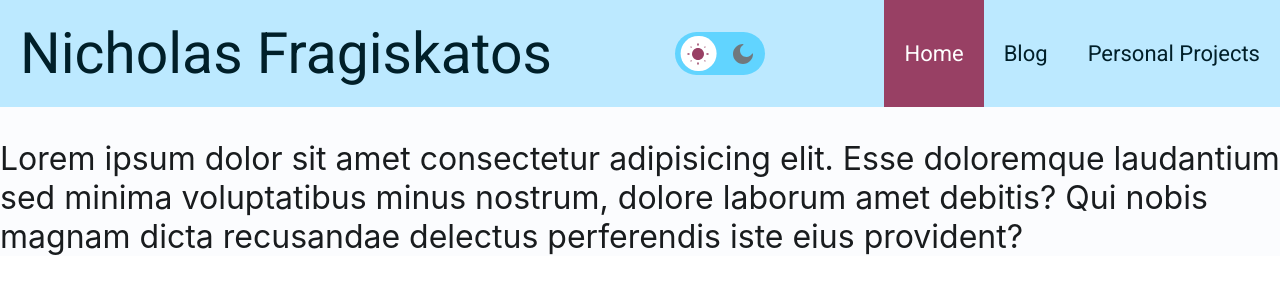
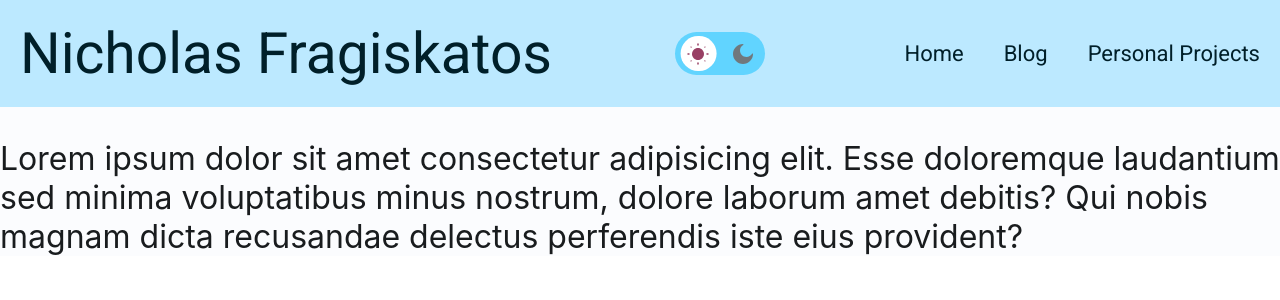
Before and after one commit to nfragiskatos/personal-website, a React (Create React App) app: page / in a window 1280 px wide. Shown: the top 300 px of the page. Built offline with nearby package versions, Linux system fonts and the light colour scheme.

Commit message:
- Changed some styling on the navbar for link hovering

```diff
--- a/src/Navbar/Navbar.styles.ts
+++ b/src/Navbar/Navbar.styles.ts
@@ -23,17 +23,16 @@ interface PageProps {
 
 export const Page = styled.li<PageProps>`
   padding: 1rem;
-  ${({ isActive, theme }) =>
-    isActive &&
-    `
-        background-color: ${theme.colors.tertiary};
-        color: ${theme.colors.onTertiary};
-    `}
+`;
 
-  &:hover {
-    background-color: ${({ theme }) => theme.colors.tertiary};
-    color: ${({ theme }) => theme.colors.onTertiary};
-  }
+export const NavTitle = styled.div`
+  color: inherit;
+  height: 100%;
+  display: flex;
+  align-items: center;
+  padding: 0.25rem;
+  text-decoration: none;
+  cursor: pointer;
 `;
 
 export const NavLink = styled.div`
@@ -44,4 +43,23 @@ export const NavLink = styled.div`
   padding: 0.25rem;
   text-decoration: none;
   cursor: pointer;
+  position: relative;
+
+  &:before {
+    content: "";
+    position: absolute;
+    left: 0;
+    bottom: 1rem;
+    height: 0.25rem;
+    background: ${({ theme }) => theme.colors.tertiary};
+    width: 100%;
+    -webkit-transition: all 0.2s ease-in-out;
+    transition: all 0.2s ease-in-out;
+    -webkit-transform: scaleX(0);
+    transform: scaleX(0);
+  }
+
+  &:hover:before {
+    transform: scaleX(1);
+  }
 `;
--- a/src/Navbar/Navbar.tsx
+++ b/src/Navbar/Navbar.tsx
@@ -1,6 +1,6 @@
 import { useState } from "react";
 import ThemeSwitcher from "../utils/components/ThemeSwitcher";
-import { Nav, NavLink, Page, PagesList } from "./Navbar.styles";
+import { Nav, NavLink, NavTitle, Page, PagesList } from "./Navbar.styles";
 
 enum PAGE {
   Home,
@@ -15,7 +15,7 @@ const Navbar = () => {
 
   return (
     <Nav>
-      <NavLink
+      <NavTitle
         className="display-large"
         onClick={() => {
           setActivePage(PAGE.Home);
@@ -26,7 +26,7 @@ const Navbar = () => {
         }}
       >
         Nicholas Fragiskatos
-      </NavLink>
+      </NavTitle>
       <ThemeSwitcher />
       <PagesList>
         <Page
```
